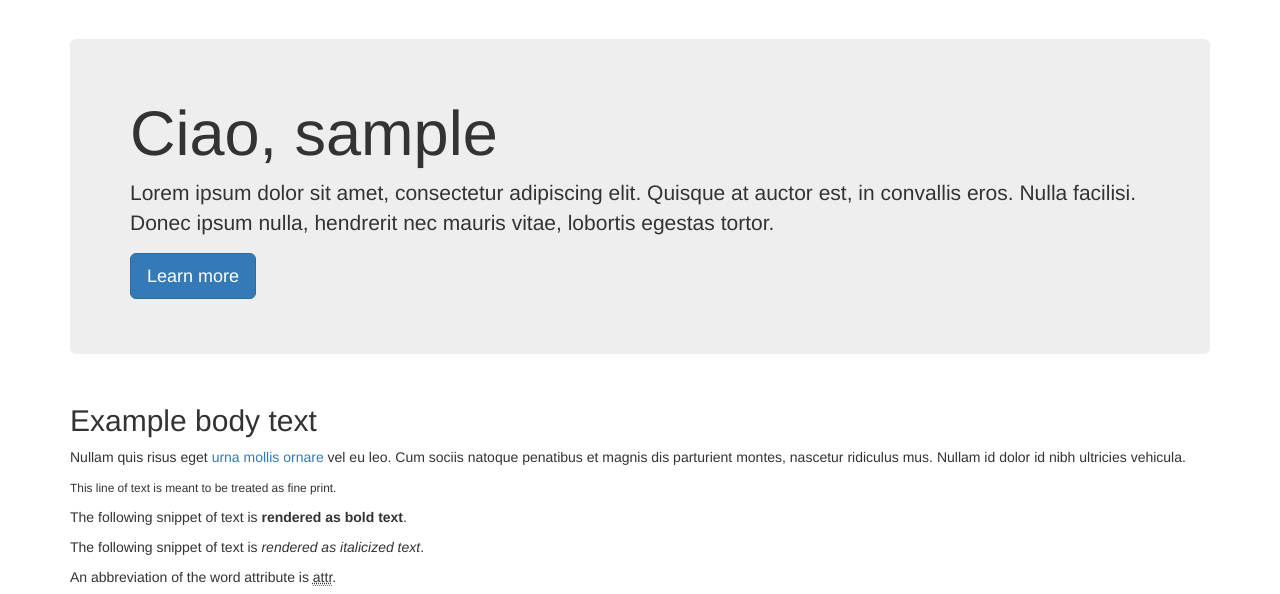
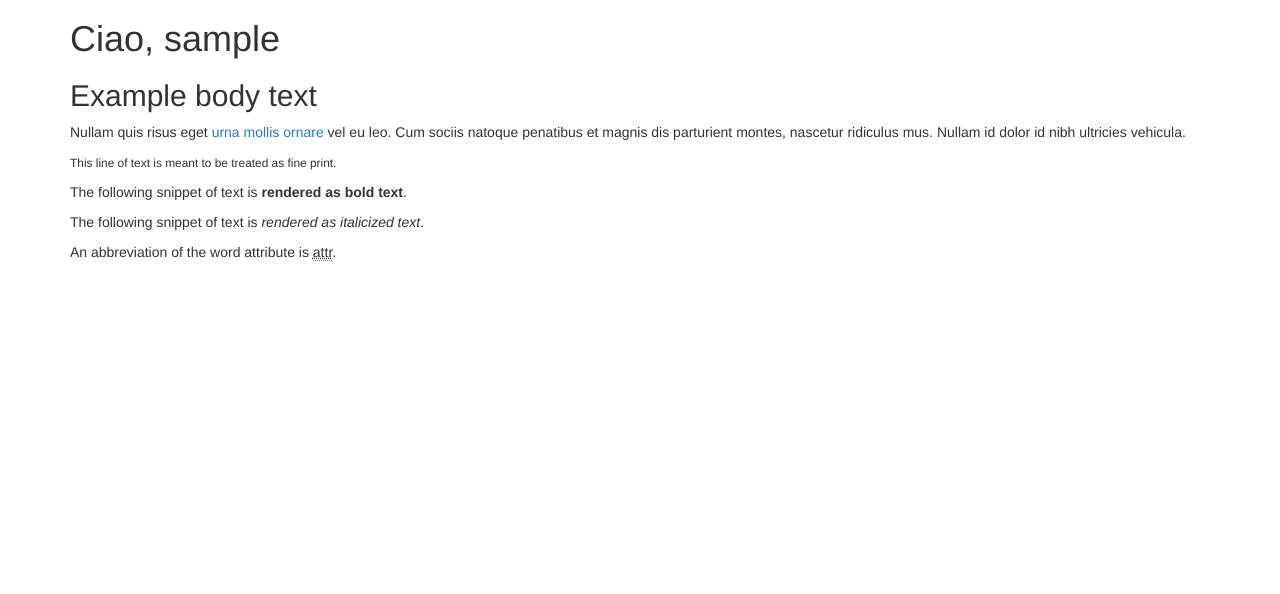
Before and after one commit to PointyNeedle/project_lisa, a PHP site: page / in a window 1280 px wide. Shown: the part 51-645 px from the top of the page. Run offline with PHP 8.4, Linux system fonts and the light colour scheme; the visitor is signed in with stand-in values (Sample User, id 1).

Commit message:
Semplificato homepage utente

```diff
--- a/website/public_html/index.php
+++ b/website/public_html/index.php
@@ -63,16 +63,9 @@ $userRow = mysqli_fetch_array($res, MYSQLI_ASSOC);
 
 
 <div class="container">
-    <!-- Jumbotron-->
-    <div class="jumbotron">
-        <h1>Ciao, <?php echo $userRow['username']; ?></h1>
-        <p>Lorem ipsum dolor sit amet, consectetur adipiscing elit. Quisque at auctor est, in convallis eros. Nulla
-            facilisi. Donec ipsum nulla, hendrerit nec mauris vitae, lobortis egestas tortor. </p>
-        <p><a class="btn btn-primary btn-lg" href="#" role="button">Learn more</a></p>
-    </div>
-
     <div class="row">
         <div class="col-lg-12">
+            <h1>Ciao, <?php echo $userRow['username']; ?></h1>
             <h2>Example body text</h2>
             <p>Nullam quis risus eget <a href="#">urna mollis ornare</a> vel eu leo. Cum sociis natoque penatibus et
                 magnis dis parturient montes, nascetur ridiculus mus. Nullam id dolor id nibh ultricies vehicula.</p>
```
